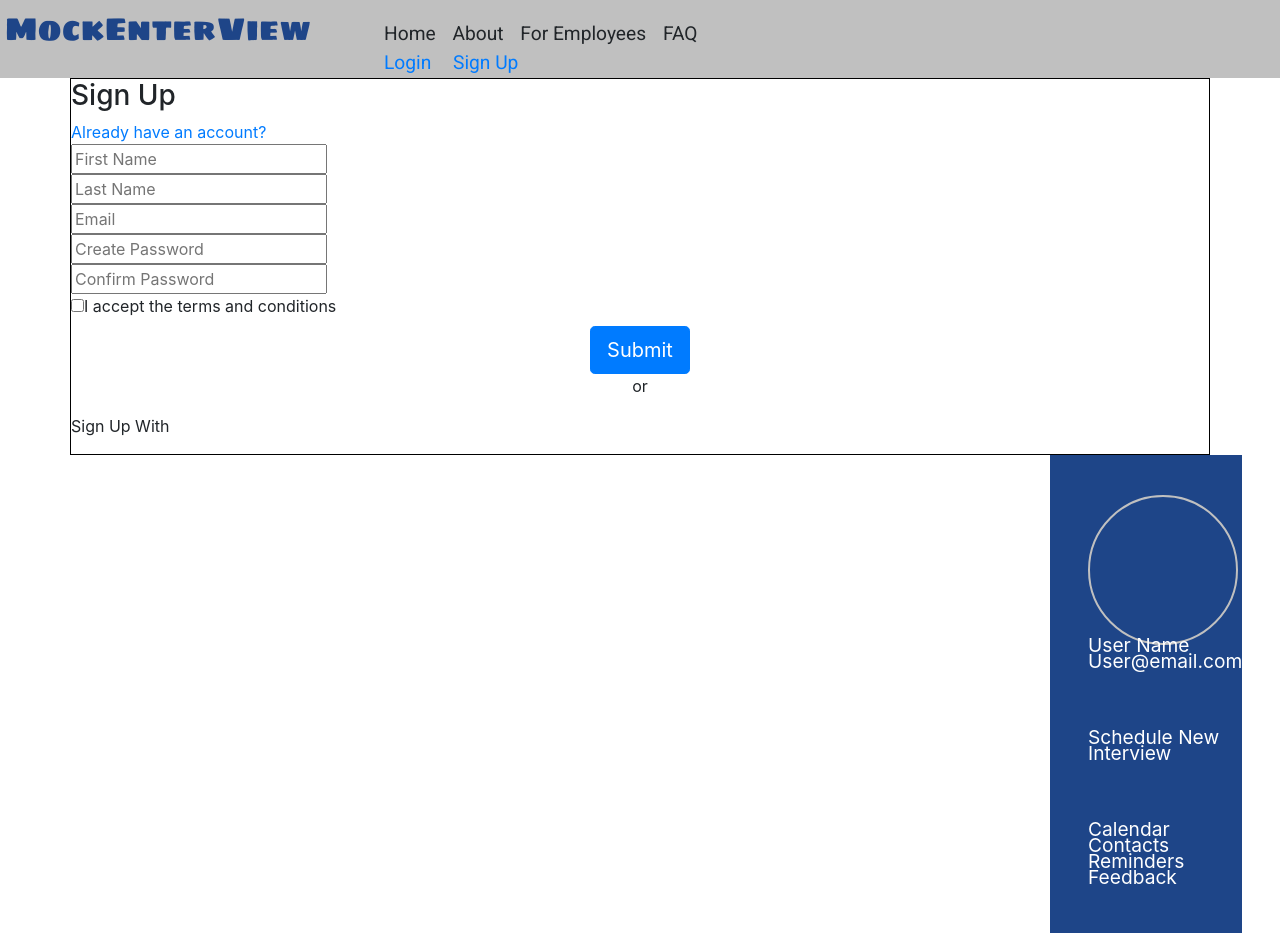
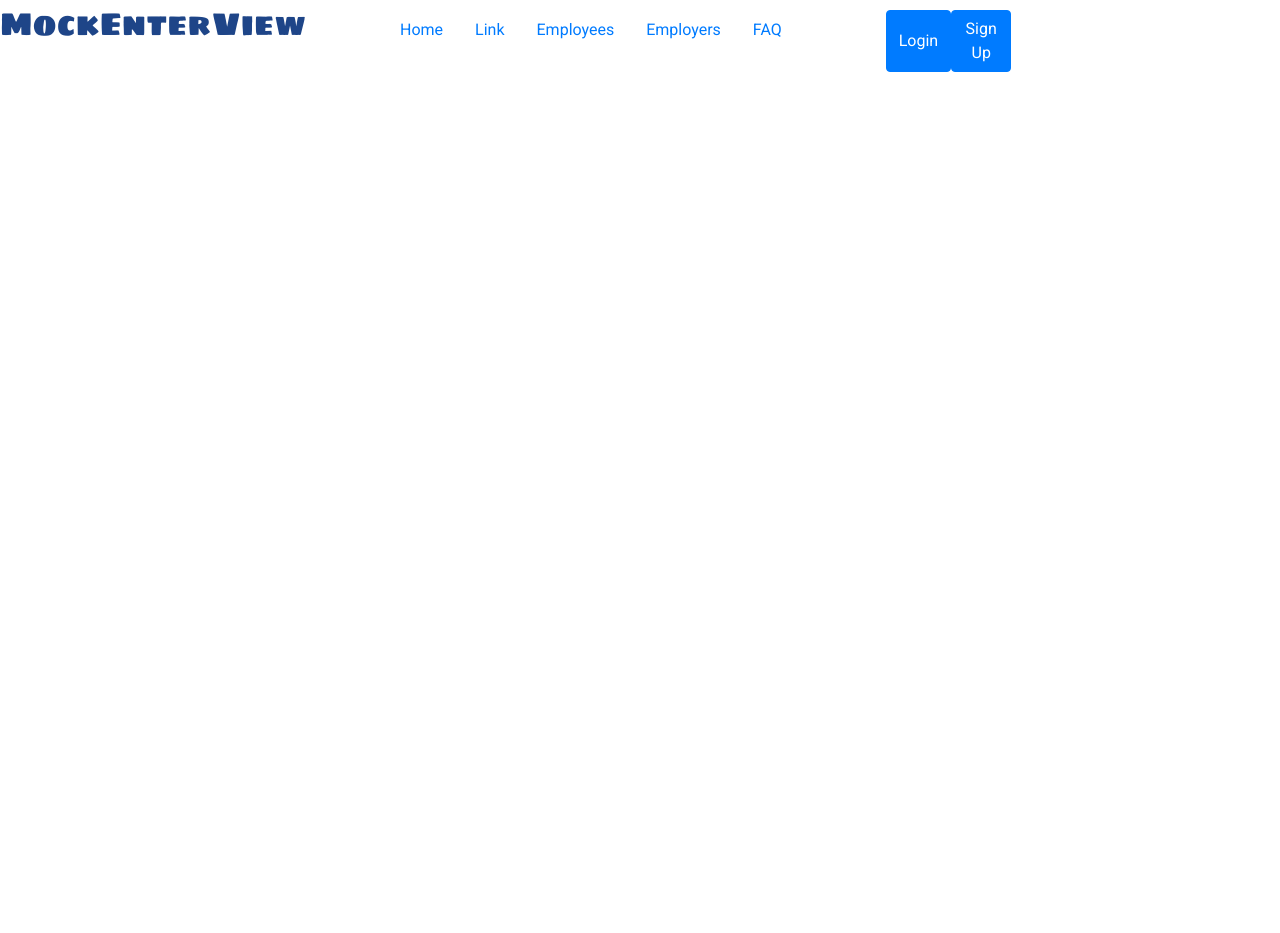
Before and after one commit to mockenterview/frontend, a React (Create React App) app: page / in a window 1280 px wide. After the commit the page ends 800 px from the top, so only its background shows below. Built offline with nearby package versions, Linux system fonts and the light colour scheme.

Commit message:
adds reactive style for headers

```diff
--- a/src/App.js
+++ b/src/App.js
@@ -18,9 +18,9 @@ function App() {
    <Router>
      <div className='App'>
        <Header />
-       <Route exact path='/' component ={Register} />
+       {/* <Route exact path='/' component ={Register} /> */}
        <Route exact path='/login' component ={Login} />
-       <SideBar />
+
 
      </div>
 
--- a/src/Components/Header/home-header.css
+++ b/src/Components/Header/home-header.css
@@ -1,7 +1,6 @@
 .header {
    width: 100%;
    height: 10%;
-   background-color: silver;
    display: flex;
    justify-content: space-between;
    align-items: baseline;
@@ -12,24 +11,26 @@
     font-size: 2rem;
     font-family: 'Sigmar One', cursive;
     color: #1E4588;
-    margin: 5px;
+    margin: 10px, 5px, 5px, 5px;
+    width: 20%;
 }
 
-nav {
+.nav {
     display: flex;
-    justify-content: space-around;
+    justify-content: space-between;
     width: 70%;
+    margin: 5px, 5px, 15px, 5px;
 }
 
 .link {
-    width: 35%;
+    width: 50%;
     display: flex;
     justify-content: space-between;
-    font-size: 1.2rem;
+    font-size: 1rem;
 }
 .auth {
-    width: 15%;
+    width: 20%;
     display: flex;
     justify-content: space-between;
-    font-size: 1.2rem;
+    font-size: 1rem;
 }
--- a/src/Components/Header/home-header.js
+++ b/src/Components/Header/home-header.js
@@ -1,5 +1,5 @@
 import React from 'react'
-import { Link } from "react-router-dom"
+import { Button, Nav, NavItem, NavLink  } from 'reactstrap';
 import './home-header.css';
 
 const header = () => {
@@ -8,20 +8,31 @@ const header = () => {
             <div className='logo'>
                 MockEnterView
             </div>
-            <nav>
+            <div className='nav'>
+            <Nav>
                 <div className='link'>
-                    <a>Home</a>
-                {/* need links to deployed pages */}
-                    <a>About</a>
-                {/* Need links to about page */}
-                    <a>For Employees</a>
-                    <a>FAQ</a>
+             <NavItem>
+                <NavLink href="#">Home</NavLink>
+            </NavItem>
+            <NavItem>
+                <NavLink href="#">Link</NavLink>
+            </NavItem>
+            <NavItem>
+                 <NavLink href="#">Employees</NavLink>
+            </NavItem>
+            <NavItem>
+                 <NavLink href="#">Employers</NavLink>
+            </NavItem>
+            <NavItem>
+                 <NavLink href="#">FAQ</NavLink>
+            </NavItem>
+            </div>
+                <div className='auth'>
+                    <Button color="primary">Login</Button>
+                    <Button color="primary">Sign Up</Button>
                 </div>
-                <div className='auth'>
-                    <Link to='/login'>Login</Link>
-                    <Link to='/'>Sign Up</Link>
-                </div>
-            </nav>
+            </Nav>
+            </div>
         </div>
     )
 }
--- a/src/Components/Header/sideBar.css
+++ b/src/Components/Header/sideBar.css
@@ -15,10 +15,12 @@ align-items: flex-end;
 }
 
 .round {
-    width: 150px;
-    height: 150px;
+    width: 80%;
+    height: 20vh;
     border-radius: 100px;
+    color: silver;
     border: 2px solid silver;
+    margin-bottom: 20px;
 }
 .avatar {
     width: 80%;
@@ -26,7 +28,7 @@ align-items: flex-end;
     display: flex;
     flex-direction: column;
     align-items: flex-start;
-    line-height: 0em;
+    line-height: .6em;
     margin: 40px 0;
 }
 
@@ -36,7 +38,7 @@ align-items: flex-end;
     display: flex;
     flex-direction: column;
     align-items: flex-start;
-    line-height: 0em;
+    line-height: .6em;
     margin: 20px 0;
 }
 
@@ -46,6 +48,6 @@ align-items: flex-end;
     display: flex;
     flex-direction: column;
     align-items: flex-start;
-    line-height: 0em;
+    line-height: .6em;
     margin: 40px 0;
 }
```
